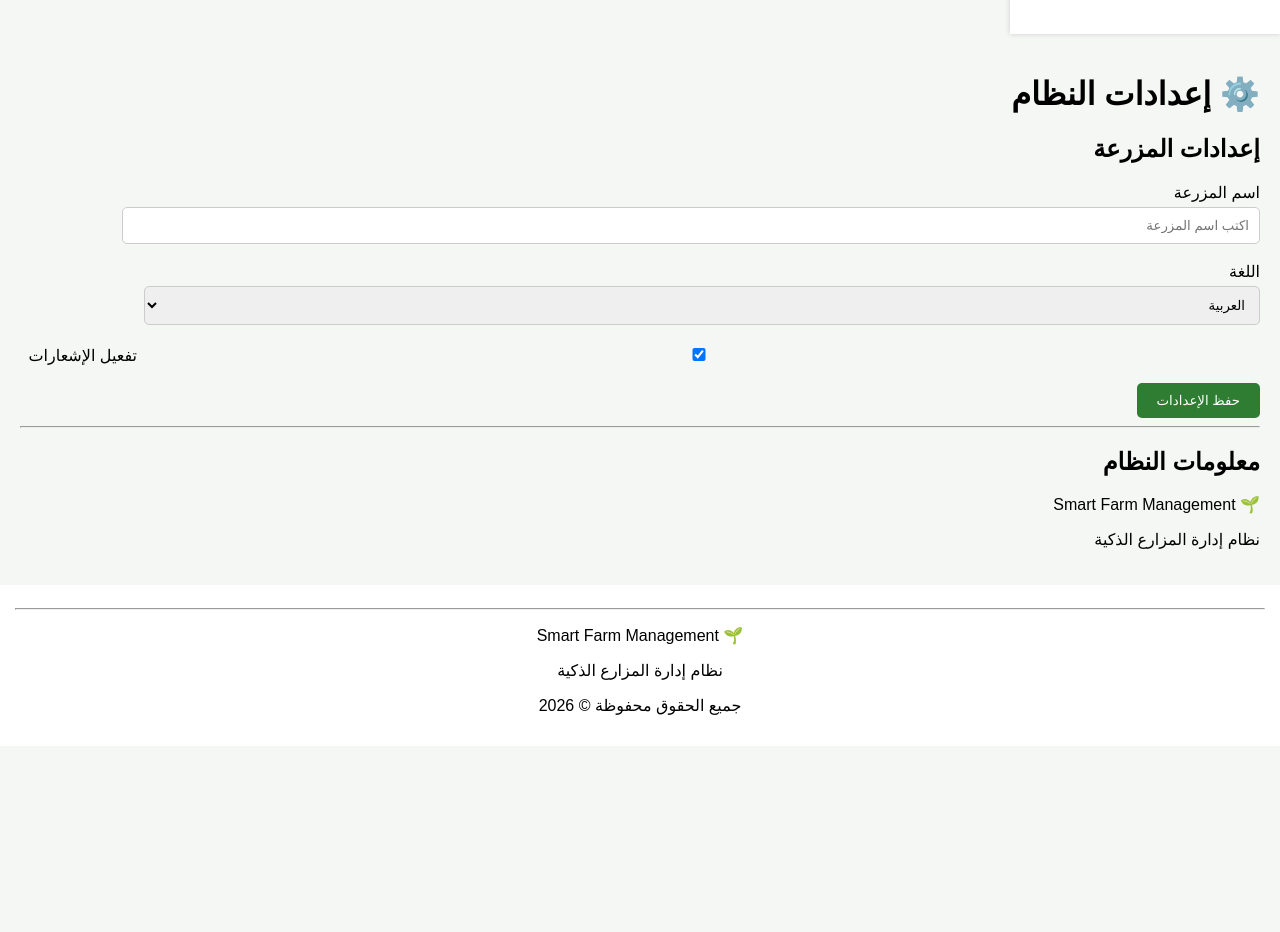
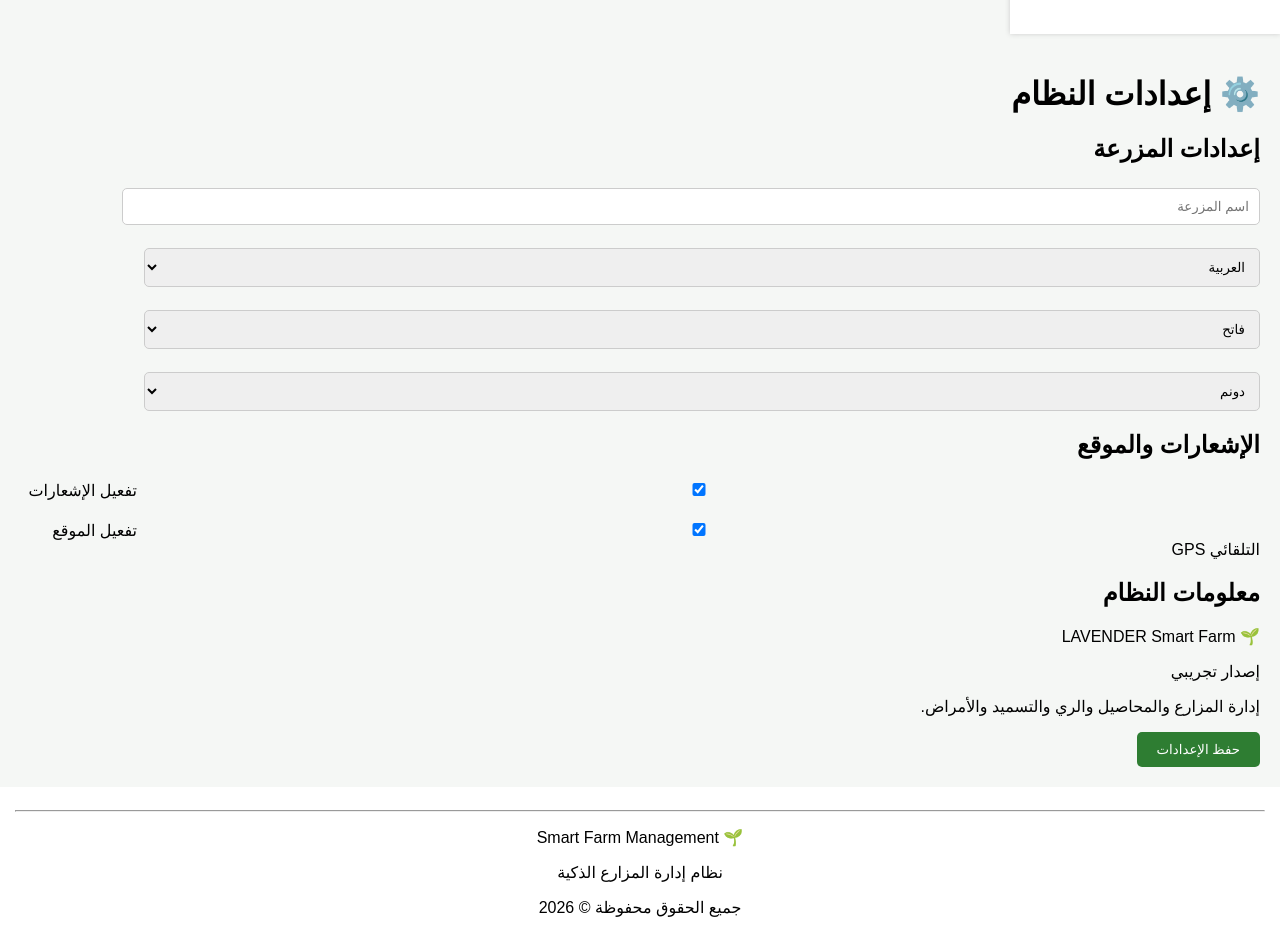
Before and after one commit to hasan776643tt-ops/LAVENDER, a React (Vite) app: page /settings in a window 1280 px wide. Shown: the part 781-1713 px from the top of the page. Before the commit the page ends 1527 px from the top, so only its background shows below. Built offline with nearby package versions, Linux system fonts and the light colour scheme.

Commit message:
Update Settings.jsx

```diff
--- a/src/pages/Settings.jsx
+++ b/src/pages/Settings.jsx
@@ -1,68 +1,63 @@
 import { useState } from "react";
+
+import Card from "../components/Card";
+import Button from "../components/Button";
 
 export default function Settings() {
 
   const [farmName, setFarmName] = useState("");
 
-  const [language, setLanguage] = useState("العربية");
+  const [language, setLanguage] =
+    useState("العربية");
 
-  const [notifications, setNotifications] = useState(true);
+  const [theme, setTheme] =
+    useState("فاتح");
 
+  const [notifications, setNotifications] =
+    useState(true);
+
+  const [gps, setGps] =
+    useState(true);
+
+  const [areaUnit, setAreaUnit] =
+    useState("دونم");
 
   const saveSettings = () => {
 
-    alert("تم حفظ الإعدادات");
+    alert("تم حفظ الإعدادات بنجاح");
 
   };
 
+  return (
 
-  return (
     <div>
 
-      <h1>⚙️ إعدادات النظام</h1>
+      <h1>
+        ⚙️ إعدادات النظام
+      </h1>
 
-
-      <h2>
-        إعدادات المزرعة
-      </h2>
-
-
-      <label>
-        اسم المزرعة
-      </label>
-
-      <br />
+      <Card title="إعدادات المزرعة">
 
         <input
-
           type="text"
-
-        placeholder="اكتب اسم المزرعة"
-
+          placeholder="اسم المزرعة"
           value={farmName}
-
-        onChange={(e)=>setFarmName(e.target.value)}
-
+          onChange={(e) =>
+            setFarmName(
+              e.target.value
+            )
+          }
         />
-
 
         <br /><br />
 
-
-
-      <label>
-        اللغة
-      </label>
-
-      <br />
-
-
         <select
-
           value={language}
-
-        onChange={(e)=>setLanguage(e.target.value)}
-
+          onChange={(e) =>
+            setLanguage(
+              e.target.value
+            )
+          }
         >
 
           <option>
@@ -73,64 +68,123 @@ export default function Settings() {
             English
           </option>
 
+          <option>
+            Türkçe
+          </option>
 
         </select>
 
+        <br /><br />
 
+        <select
+          value={theme}
+          onChange={(e) =>
+            setTheme(
+              e.target.value
+            )
+          }
+        >
+
+          <option>
+            فاتح
+          </option>
+
+          <option>
+            داكن
+          </option>
+
+        </select>
 
         <br /><br />
 
+        <select
+          value={areaUnit}
+          onChange={(e) =>
+            setAreaUnit(
+              e.target.value
+            )
+          }
+        >
 
+          <option>
+            دونم
+          </option>
+
+          <option>
+            هكتار
+          </option>
+
+          <option>
+            متر مربع
+          </option>
+
+        </select>
+
+      </Card>
+
+      <Card title="الإشعارات والموقع">
 
         <label>
 
           <input
-
             type="checkbox"
-
             checked={notifications}
-
-          onChange={(e)=>setNotifications(e.target.checked)}
-
+            onChange={(e) =>
+              setNotifications(
+                e.target.checked
+              )
+            }
           />
 
           تفعيل الإشعارات
 
         </label>
 
-
-
         <br /><br />
 
+        <label>
 
+          <input
+            type="checkbox"
+            checked={gps}
+            onChange={(e) =>
+              setGps(
+                e.target.checked
+              )
+            }
+          />
 
-      <button onClick={saveSettings}>
+          تفعيل الموقع التلقائي GPS
 
-        حفظ الإعدادات
+        </label>
 
-      </button>
+      </Card>
 
-
-
-      <hr />
-
-
-
-      <h2>
-        معلومات النظام
-      </h2>
-
+      <Card title="معلومات النظام">
 
         <p>
-        🌱 Smart Farm Management
+          🌱 LAVENDER Smart Farm
         </p>
 
+        <p>
+          إصدار تجريبي
+        </p>
 
         <p>
-        نظام إدارة المزارع الذكية
+          إدارة المزارع والمحاصيل والري
+          والتسميد والأمراض.
         </p>
 
+      </Card>
+
+      <Button
+        onClick={saveSettings}
+      >
+        حفظ الإعدادات
+      </Button>
 
     </div>
+
   );
+
 }
```
Lines whose indentation alone changed are shown as unchanged.
